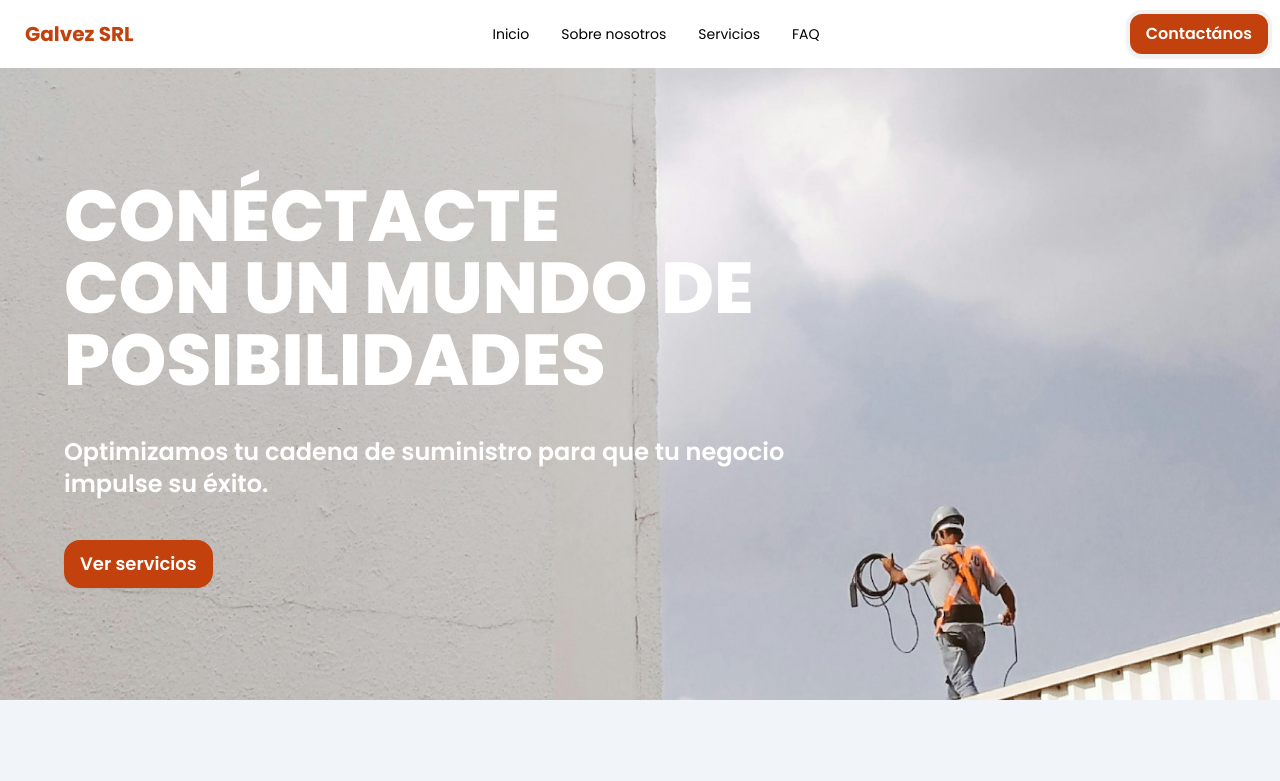
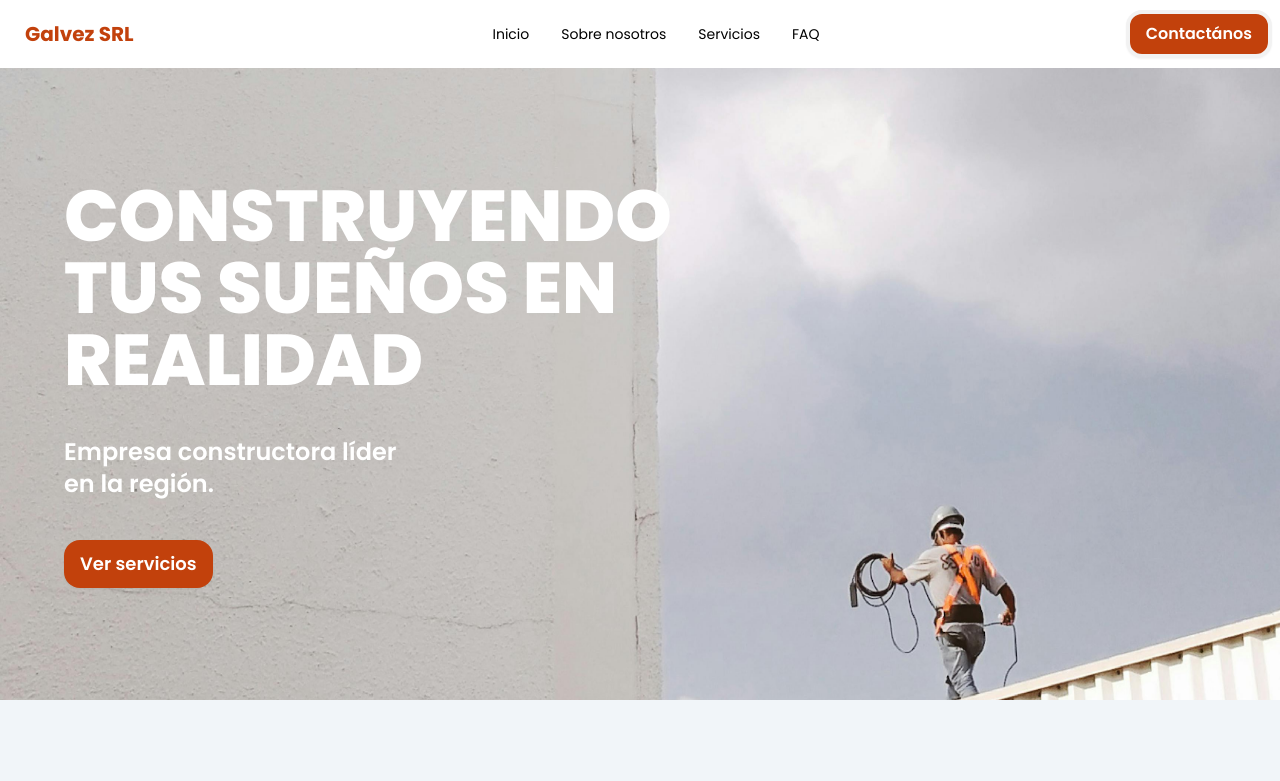
Before and after one commit to valeamayola/logistic-web, a Next.js app: page / in a window 1280 px wide. Shown: the top 781 px of the page. Built offline with nearby package versions, Linux system fonts and the light colour scheme.

Commit message:
Update Header.tsx

```diff
--- a/src/app/components/home/Header.tsx
+++ b/src/app/components/home/Header.tsx
@@ -4,8 +4,8 @@
 
     return (
         <header className="px-5 md:px-16 py-10 md:py-28 flex items-start justify-start flex-col">
-            <h1 className="text-3xl md:text-7xl font-extrabold text-white uppercase">Conéctacte<br></br>con un mundo de<br></br>posibilidades</h1>
-            <p className="text-lg md:text-2xl font-semibold mt-5 md:mt-10 text-white">Optimizamos tu cadena de suministro para que tu negocio<br></br>impulse su éxito.</p>
+            <h1 className="text-3xl md:text-7xl font-extrabold text-white uppercase">Construyendo<br></br>tus sueños en<br></br>realidad</h1>
+            <p className="text-lg md:text-2xl font-semibold mt-5 md:mt-10 text-white">Empresa constructora líder<br></br>en la región.</p>
             <Link href="/services" className="btn bg-orange-700 text-lg font-semibold mt-10 text-white border-none rounded-2xl hover:bg-white hover:text-orange-600">Ver servicios</Link>
         </header>
     )
```
